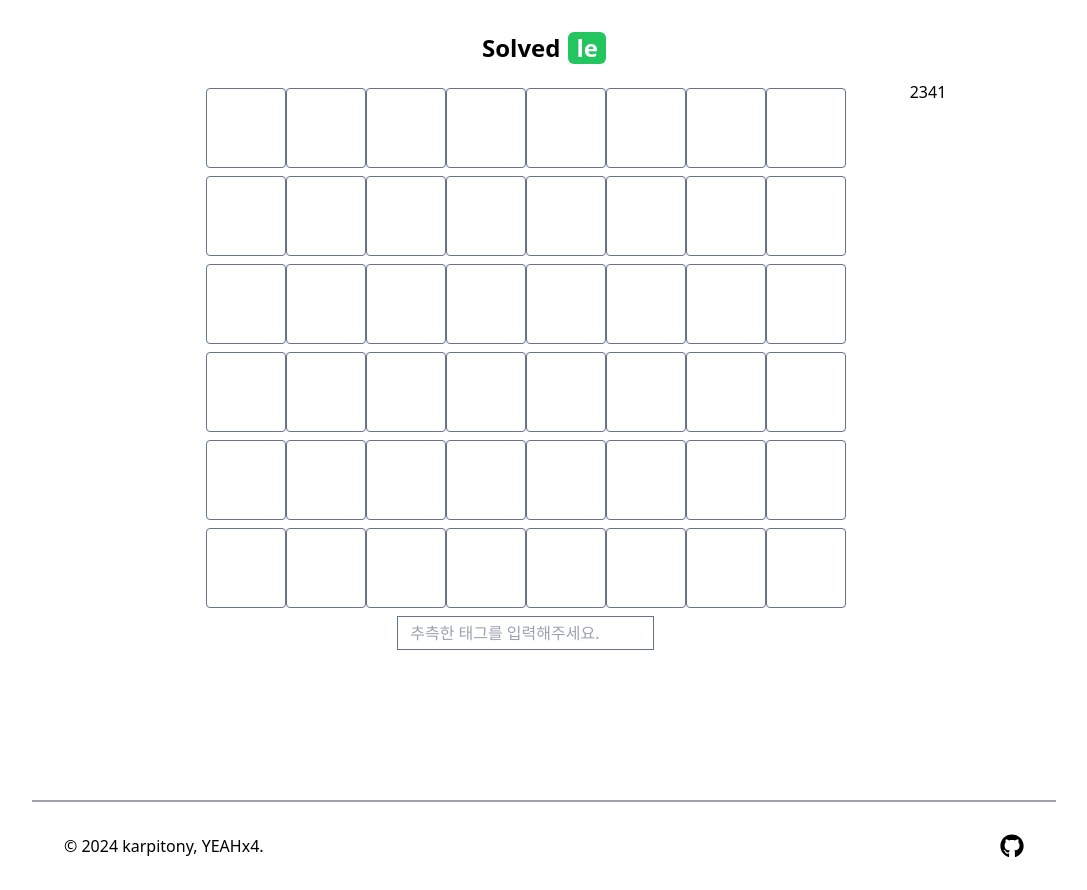
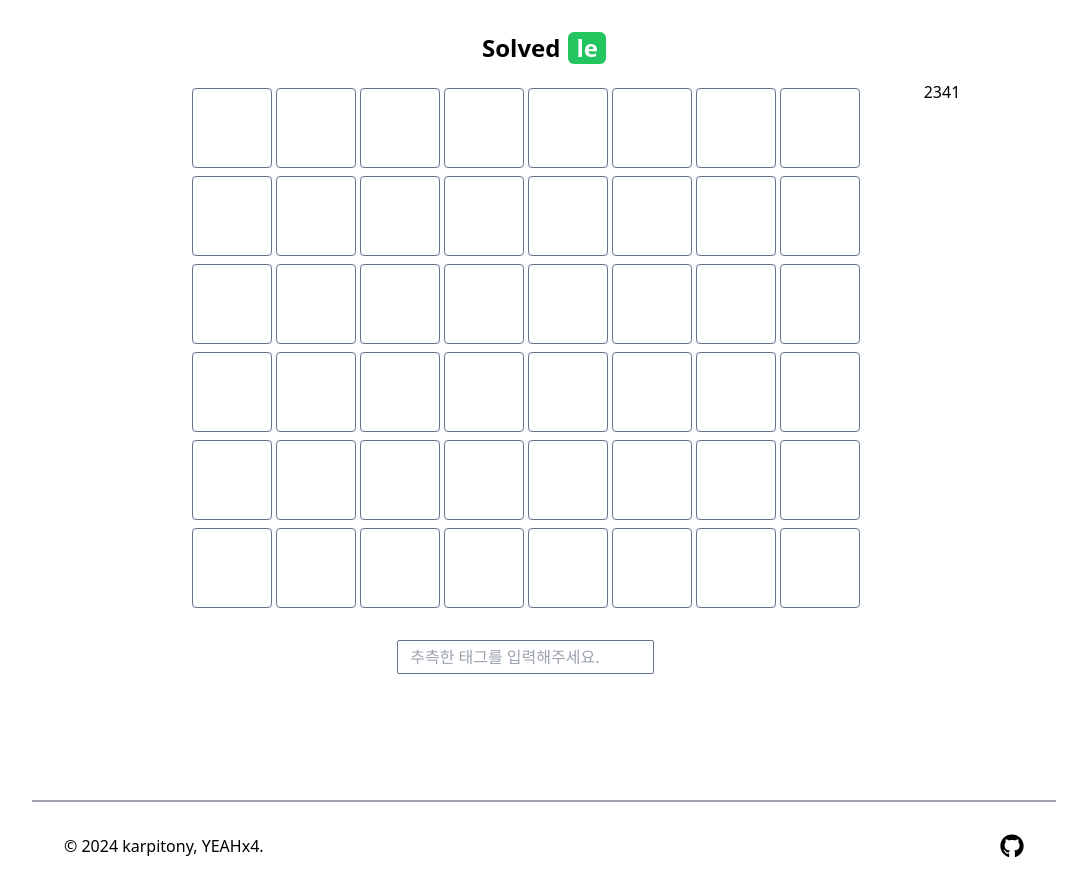
Before and after one commit to karpitony/solvedle, a React (Vite) app: page / in a window 1280 px wide. Shown: the whole page, without its empty margins (96-1183 px from the left). Built offline with nearby package versions, Linux system fonts and the light colour scheme.

Commit message:
CSS의 정상화

```diff
--- /dev/null
+++ b/src/components/game/AnswerInput.jsx
@@ -0,0 +1,19 @@
+import cn from "../../lib/cn";
+
+export default function AnswerInput({ value, onKeyDown, onChange }) {
+  return (
+    <div className="mt-8 flex justify-center">
+      <input
+        type="text"
+        placeholder="추측한 태그를 입력해주세요."
+        value={value}
+        onKeyDown={onKeyDown}
+        onChange={onChange}
+        className={cn(
+          "flex justify-center border border-slate-500 px-3 py-1 rounded-sm",
+          "focus:outline-none"
+        )}
+      />
+    </div>
+  );
+}
--- a/src/components/Cell.jsx
+++ b/src/components/game/Cell.jsx
@@ -5,9 +5,9 @@ function Cell({ tagLength }) {
   const inputRefs = useRef([]);
 
   return (
-    <div>
+    <div className="flex gap-1">
       {letters.map((letter, index) => (
-        <input
+        <div
           key={index}
           ref={(el) => (inputRefs.current[index] = el)}
           type="text"
--- a/src/components/game/Game.jsx
+++ b/src/components/game/Game.jsx
@@ -1,7 +1,9 @@
 import { useState, useMemo } from "react";
 import * as tags from "../../assets/tags.json";
-import Cell from "../Cell";
+import Cell from "./Cell";
 import { fisherYatesShuffle, LCG } from "../../lib/random";
+import GameGrid from "./GameGrid";
+import AnswerInput from "./AnswerInput";
 
 export default function Game() {
   const [userInput, setUserInput] = useState("");
@@ -53,24 +55,12 @@ export default function Game() {
 
   return (
     <>
-      <div align="center">
-        {[...Array(6)].map((_, attempt) => (
-          <div key={attempt} className="my-2">
-            <Cell tagLength={tagLength} />
-          </div>
-        ))}
-      </div>
-
-      <div align="center">
-        <input
-          type="text"
-          placeholder="추측한 태그를 입력해주세요."
-          value={userInput}
-          onKeyDown={handleKeyDown}
-          onChange={handleChange}
-          className="flex justify-center border border-slate-500 px-3 py-1"
-        />
-      </div>
+      <GameGrid tagLength={tagLength} />
+      <AnswerInput
+        value={userInput}
+        onKeyDown={handleKeyDown}
+        onChange={handleChange}
+      />
     </>
   );
 }
--- /dev/null
+++ b/src/components/game/GameGrid.jsx
@@ -0,0 +1,13 @@
+import Cell from "./Cell";
+
+export default function ({ tagLength }) {
+  return (
+    <>
+      {[...Array(6)].map((_, attempt) => (
+        <div key={attempt} className="my-2 flex">
+          <Cell tagLength={tagLength} />
+        </div>
+      ))}
+    </>
+  );
+}
```
